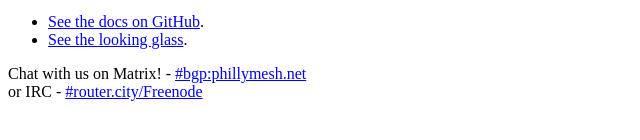
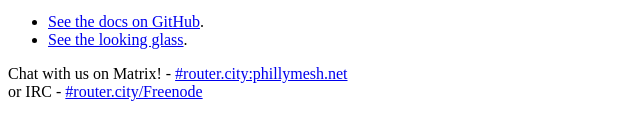
Before and after one commit to router-city/router.city, a plain HTML site: page index.htm in a window 1280 px wide. Shown: the part 338-478 px from the top of the page, 0-640 px from the left. Drawn offline with Linux system fonts and the light colour scheme.

Commit message:
Changes matrix room

```diff
--- a/index.htm
+++ b/index.htm
@@ -17,7 +17,7 @@
 		<li><a href="https://lg.router.city/">See the looking glass</a>.</li>
 	</ul>
 
-	<p>Chat with us on Matrix! - <a href="https://matrix.to/#/#bgp:phillymesh.net">#bgp:phillymesh.net</a><br>
+	<p>Chat with us on Matrix! - <a href="https://matrix.to/#/#router.city:phillymesh.net">#router.city:phillymesh.net</a><br>
 	or IRC - <a href="http://webchat.freenode.net/?channels=%23router.city&uio=d4">#router.city/Freenode</a></p>
 </body>
 </html>
```
